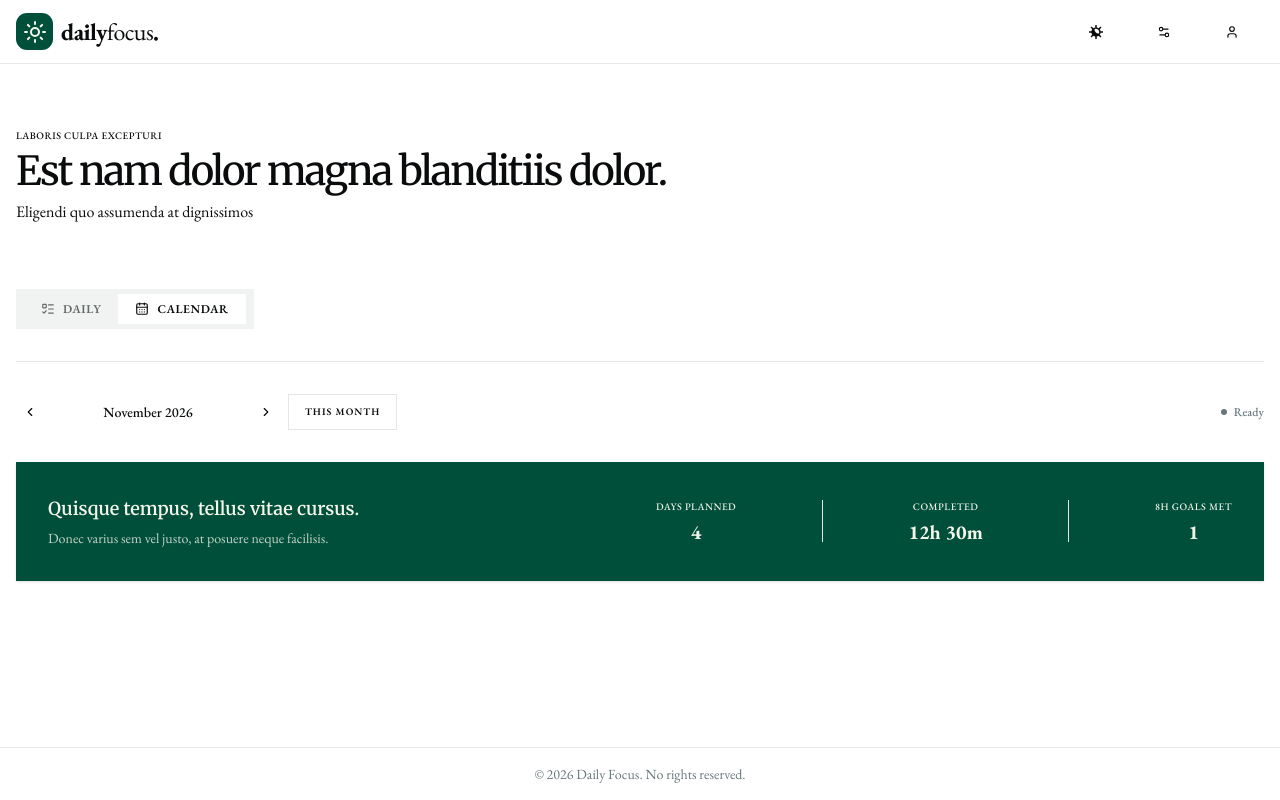
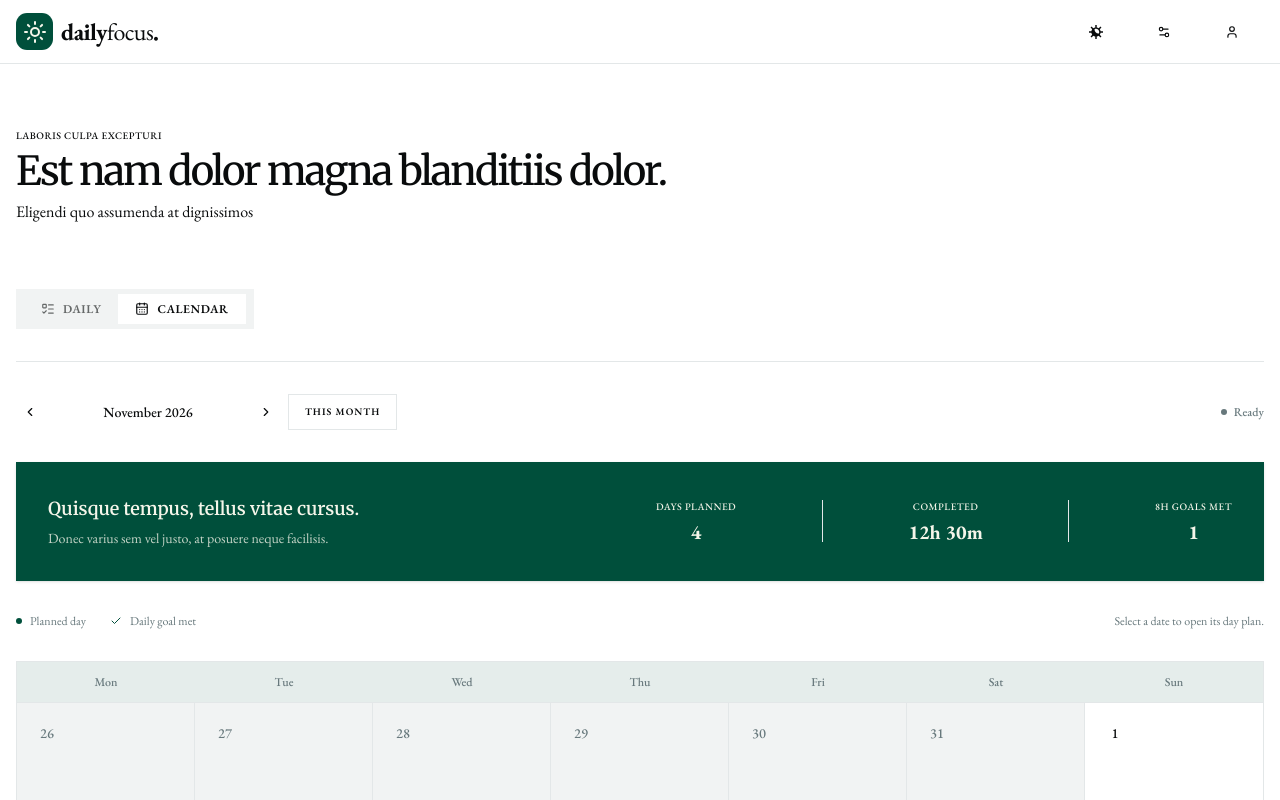
Before and after one commit to dsazuwa/daily-focus, a Next.js app: page / in a window 1280 px wide. Both pictures are taken after a click on the tab "CALENDAR". Shown: the top 800 px of the page. Built offline with nearby package versions, Linux system fonts and the light colour scheme.

Commit message:
feat: add monthly calendar grid
- Add selectable dates with today and selection indicators
- Show daily progress, planned days, and goals met

```diff
--- /dev/null
+++ b/components/calendar-view/calendar-day.tsx
@@ -0,0 +1,115 @@
+import Check from 'lucide-react/icons/check';
+
+import { getDailySummary, type DailySummaryData } from '@/lib/daily-summary';
+import { formatDate } from '@/lib/dates';
+import { formatDuration } from '@/lib/time';
+import type { DailyPlan } from '@/lib/types';
+import { cn } from '@/lib/utils';
+
+type CalendarDayProps = {
+  date: string;
+  plan?: DailyPlan;
+  outsideMonth: boolean;
+  isToday: boolean;
+  isSelected: boolean;
+  className?: string;
+  onSelect: (date: string) => void;
+};
+
+export default function CalendarDay({
+  date,
+  plan,
+  outsideMonth,
+  isToday,
+  isSelected,
+  className,
+  onSelect,
+}: CalendarDayProps) {
+  const summary = plan ? getDailySummary(plan, [], []) : undefined;
+  const goalMet = Boolean(
+    summary &&
+    summary.targetMinutes > 0 &&
+    summary.completedMinutes >= summary.targetMinutes,
+  );
+
+  const showSummary = !outsideMonth && Boolean(summary);
+  const label = [
+    `Open ${formatDate(date)}`,
+    ...(summary
+      ? [
+          `${formatDuration(summary.completedMinutes)} completed`,
+          `${formatDuration(summary.plannedMinutes)} planned`,
+        ]
+      : []),
+    ...(goalMet ? ['goal met'] : []),
+  ].join(', ');
+
+  return (
+    <button
+      type='button'
+      aria-label={label}
+      aria-current={isToday ? 'date' : undefined}
+      aria-pressed={isSelected}
+      onClick={() => onSelect(date)}
+      className={cn(
+        'hover:bg-accent/50 focus-visible:outline-ring relative flex min-h-24 min-w-0 flex-col gap-3 p-1.5 text-left transition-colors focus-visible:z-10 focus-visible:outline-2 focus-visible:-outline-offset-2 sm:min-h-36 sm:p-4',
+        className,
+        outsideMonth && 'bg-muted text-muted-foreground',
+        isSelected && 'bg-primary/5 ring-primary ring-2 ring-inset',
+      )}
+    >
+      <span className='flex w-full items-center justify-between gap-1'>
+        <span
+          className={cn(
+            'grid size-6 place-items-center rounded-full text-xs font-medium sm:size-7 sm:text-sm',
+            isToday && 'bg-primary text-primary-foreground',
+          )}
+        >
+          {Number(date.slice(-2))}
+        </span>
+        {showSummary && <DayIndicator goalMet={goalMet} />}
+      </span>
+      {!outsideMonth && summary && <DayProgress summary={summary} />}
+    </button>
+  );
+}
+
+function DayIndicator({ goalMet }: { goalMet: boolean }) {
+  return goalMet ? (
+    <Check className='text-primary size-3 shrink-0' aria-hidden='true' />
+  ) : (
+    <span
+      className='bg-primary size-1.5 shrink-0 rounded-full'
+      aria-hidden='true'
+    />
+  );
+}
+
+function DayProgress({ summary }: { summary: DailySummaryData }) {
+  return (
+    <span className='mt-auto flex w-full flex-col gap-1.5'>
+      <span className='text-xxs font-semibold tabular-nums sm:text-xs md:text-sm'>
+        {formatDuration(summary.completedMinutes)}
+
+        <span className='text-muted-foreground hidden font-normal sm:inline'>
+          {' / '}
+          {formatDuration(summary.targetMinutes)}
+        </span>
+      </span>
+
+      <span className='text-muted-foreground hidden text-xs sm:block'>
+        {formatDuration(summary.plannedMinutes)} planned
+      </span>
+
+      <span
+        className='bg-muted block h-1 overflow-hidden rounded-full'
+        aria-hidden='true'
+      >
+        <span
+          className='bg-primary block h-full'
+          style={{ width: `${summary.progressPercentage}%` }}
+        />
+      </span>
+    </span>
+  );
+}
--- /dev/null
+++ b/components/calendar-view/calendar-legend.tsx
@@ -0,0 +1,24 @@
+import Check from 'lucide-react/icons/check';
+
+export default function CalendarLegend() {
+  return (
+    <div className='text-muted-foreground flex flex-wrap items-center gap-x-6 gap-y-2 text-xs'>
+      <span className='inline-flex items-center gap-2'>
+        <span
+          className='bg-primary size-1.5 shrink-0 rounded-full'
+          aria-hidden='true'
+        />
+        Planned day
+      </span>
+
+      <span className='inline-flex items-center gap-2'>
+        <Check className='text-primary size-3 shrink-0' aria-hidden='true' />
+        Daily goal met
+      </span>
+
+      <span className='w-full sm:ml-auto sm:w-auto' role='status'>
+        Select a date to open its day plan.
+      </span>
+    </div>
+  );
+}
--- /dev/null
+++ b/components/calendar-view/calendar-panel.tsx
@@ -0,0 +1,71 @@
+import { useState } from 'react';
+
+import { formatMonth, getMonthDays, WEEKDAY_LABELS } from '@/lib/dates';
+import type { DailyPlan } from '@/lib/types';
+import { cn } from '@/lib/utils';
+import CalendarDay from './calendar-day';
+
+type CalendarPanelProps = {
+  month: string;
+  plans: DailyPlan[];
+  today: string;
+  initialSelectedDate?: string;
+  onSelectDate?: (date: string) => void;
+  isLoading?: boolean;
+};
+
+export default function CalendarPanel({
+  month,
+  plans,
+  today,
+  initialSelectedDate = today,
+  onSelectDate,
+  isLoading = false,
+}: CalendarPanelProps) {
+  const [selectedDate, setSelectedDate] = useState(initialSelectedDate);
+  const days = getMonthDays(month);
+  const plansByDate = new Map(plans.map((plan) => [plan.date, plan]));
+
+  return (
+    <section
+      aria-label={`${formatMonth(month)} calendar`}
+      aria-busy={isLoading}
+      className='bg-card overflow-hidden border'
+    >
+      <div className='bg-primary/10 grid grid-cols-7 border-b' aria-hidden='true'>
+        {WEEKDAY_LABELS.map((day) => (
+          <span
+            key={day}
+            className='text-muted-foreground py-3 text-center text-xs font-medium'
+          >
+            {day}
+          </span>
+        ))}
+      </div>
+
+      <div
+        className='grid grid-cols-7'
+        aria-label={`${formatMonth(month)} days`}
+      >
+        {days.map((date, index) => (
+          <CalendarDay
+            key={date}
+            date={date}
+            plan={plansByDate.get(date)}
+            outsideMonth={!date.startsWith(month)}
+            isToday={date === today}
+            isSelected={date === selectedDate}
+            className={cn(
+              index % 7 !== 6 && 'border-r',
+              index < days.length - 7 && 'border-b',
+            )}
+            onSelect={(date) => {
+              setSelectedDate(date);
+              onSelectDate?.(date);
+            }}
+          />
+        ))}
+      </div>
+    </section>
+  );
+}
--- a/components/calendar-view/index.tsx
+++ b/components/calendar-view/index.tsx
@@ -7,6 +7,8 @@ import { getDailySummary } from '@/lib/daily-summary';
 import { formatMonth, getDateKey } from '@/lib/dates';
 import { calendarPlans } from '@/lib/mock';
 import MonthStats from './month-stats';
+import CalendarPanel from './calendar-panel';
+import CalendarLegend from './calendar-legend';
 
 export default function CalendarView() {
   const [today] = useState(() => getDateKey(new Date()));
@@ -53,6 +55,15 @@ export default function CalendarView() {
         daysPlanned={daysPlanned}
         goalsMet={goalsMet}
       />
+
+      <CalendarLegend />
+
+      <CalendarPanel
+        month={month}
+        plans={calendarPlans}
+        today={today}
+        initialSelectedDate='2026-11-15'
+      />
     </>
   );
 }
```
